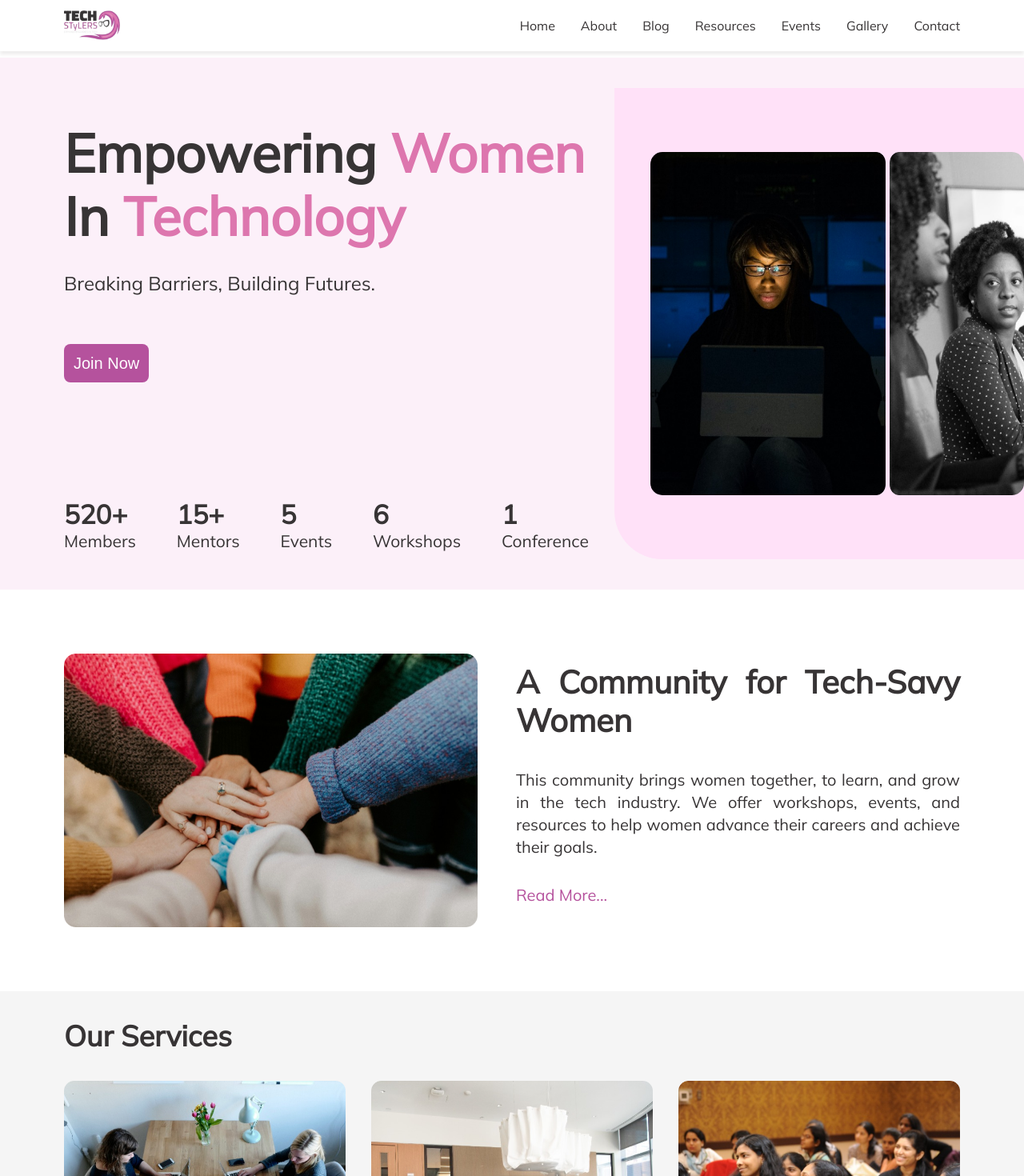
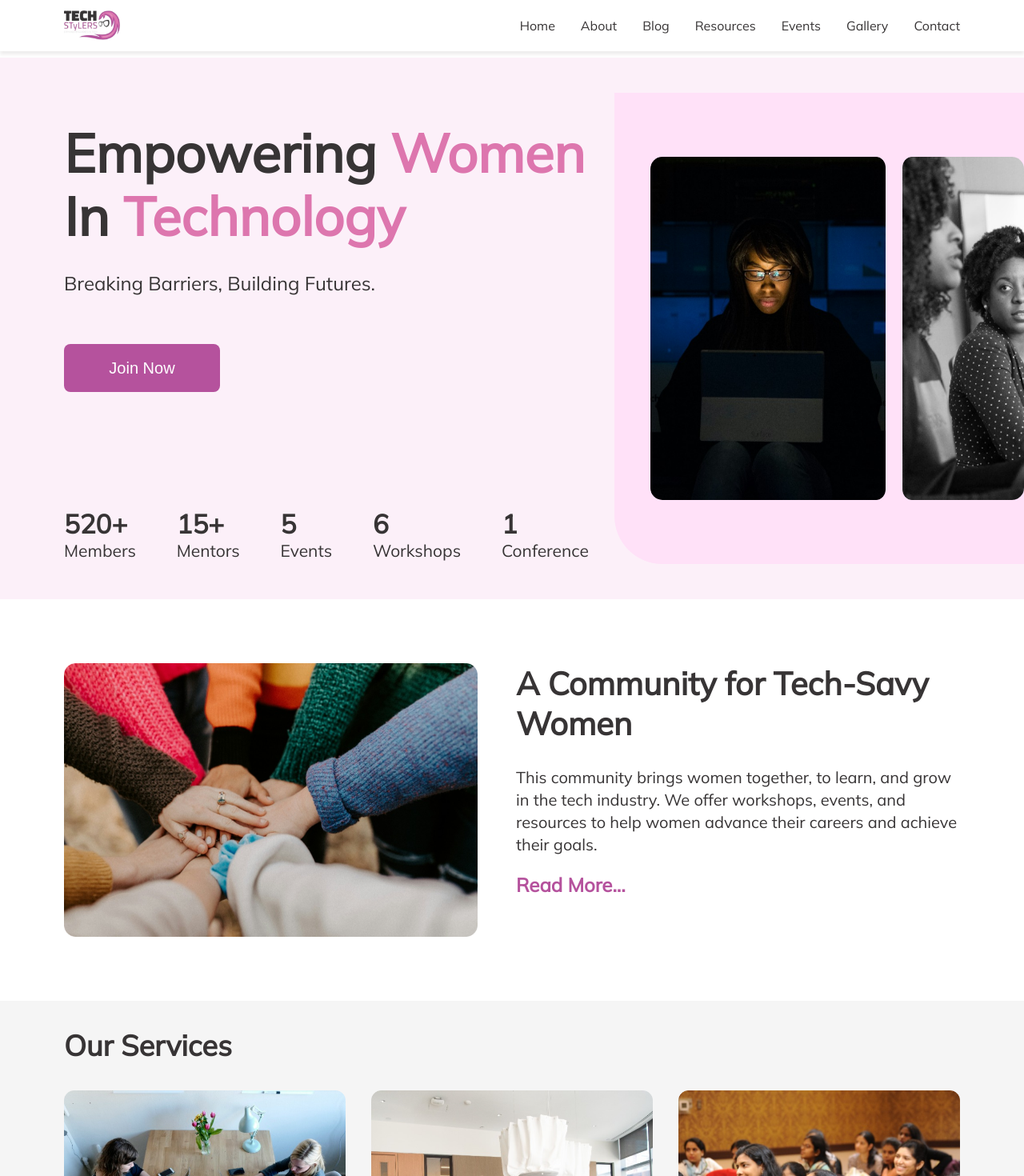
Before and after one commit to SandraDammy/techStylers, a React (Create React App) app: page / in a window 1280 px wide. Shown: the top 1470 px of the page at 80% size. Built offline with nearby package versions, Linux system fonts and the light colour scheme.

Commit message:
[Feat]: Include motion to Benefits and Community section

```diff
--- a/src/Components/Section/Benefits.jsx
+++ b/src/Components/Section/Benefits.jsx
@@ -1,10 +1,36 @@
 import React from "react";
 import style from "../Style/Benefits.module.css";
 import benefits from "../../Assets/Image/Benefits.png";
+import { useState, useEffect, useRef } from "react";
 
 const Benefits = () => {
+  const [isActive, setIsActive] = useState(false)
+  const containerRef = useRef(null);
+
+  useEffect(() => {
+    const current = containerRef.current
+    const observer = new IntersectionObserver(
+      (entries) => {
+        if (entries[0].isIntersecting) {
+          setIsActive(true);
+        }
+      },
+      { threshold: 0.8 } // Optional: Observe when 80% of the element is visible
+    );
+
+    if (current) {
+      observer.observe(current);
+    }
+
+    return () => {
+      if (current) {
+        observer.unobserve(current);
+      }
+    };
+  }, []);
+
   return (
-    <div className={style.container}>
+    <div className={style.container} ref={containerRef}>
       <div className={style.title}>
         <div className={style.hr}></div>
         <p>Benefits</p>
@@ -31,7 +57,7 @@ const Benefits = () => {
           </div>
         </div>
         <div className={style.imgContainer}>
-          <img src={benefits} alt="" />
+          <img src={benefits} alt="" className={isActive ? style.active : ''} />
         </div>
       </div>
     </div>
--- a/src/Components/Section/Community.jsx
+++ b/src/Components/Section/Community.jsx
@@ -1,22 +1,54 @@
 import React from "react";
 import style from "../Style/Community.module.css";
 import image from "../../Assets/Image/About us image.png"
+import { useState, useEffect, useRef } from "react";
 
 const Community = () => {
+  const [isActive, setIsActive] = useState(false);
+  const containerRef = useRef(null);
+
+  useEffect(() => {
+    const current = containerRef.current
+    const observer = new IntersectionObserver(
+      (entries) => {
+        if (entries[0].isIntersecting) {
+          setIsActive(true);
+        }
+      },
+      { threshold: 0.8 } // Optional: Observe when 80% of the element is visible
+    );
+
+    if (current) {
+      observer.observe(current);
+    }
+
+    return () => {
+      if (current) {
+        observer.unobserve(current);
+      }
+    };
+  }, []);
+
+
+  // useEffect(() => {
+  //   setTimeout(() => {
+  //     setIsActive(true);
+  //   }, 200);
+  // }, [])
   return (
-    <div className={style.container}>
+    <div className={style.container} ref={containerRef}>
       <div className={style.imgContainer}>
-        <img src={image} alt="" className={style.logo} />
+        <img src={image} alt="" className={`${style.logo} ${isActive ? style.active : ''}`} />
       </div>
       <div className={style.textContainer}>
-        <h1>A Community for Tech-Savy Women </h1>
-        <p>
+        <h1 className={isActive ? style.active : ''}>A Community for Tech-Savy Women </h1>
+        <p className={isActive ? style.active : ''}>
           This community brings women together, to learn, and grow in the tech
           industry. We offer workshops, events, and resources to help women
           advance their careers and achieve their goals.
         </p>
-        <div>
-          <p className={style.readme}>Read More...</p>
+        <div className={style.readme}>
+          <p className={`${isActive ? style.active : ''}`}>Read More...</p>
         </div>
       </div>
     </div>
--- a/src/Components/Style/Article.module.css
+++ b/src/Components/Style/Article.module.css
@@ -15,7 +15,7 @@
     display: flex;
     justify-content: space-between;
     align-items: center;
-    gap: 0.5em;
+    gap: 2em;
 }
 .articleContainer {
     display: grid;
--- a/src/Components/Style/Benefits.module.css
+++ b/src/Components/Style/Benefits.module.css
@@ -70,7 +70,14 @@
 
 .imgContainer img {
     max-width: 396.76px;
+    transform: translateX(100%);
+    transition: transform 1s ease-out;
 }
+
+.imgContainer img.active {
+    transform: translateX(0);
+}
+
 @media (max-width: 968px){
     .imgContainer, .imgContainer img{
         display:none;
--- a/src/Components/Style/Button.module.css
+++ b/src/Components/Style/Button.module.css
@@ -14,6 +14,8 @@
     font-weight: 500;
     line-height: 24px;
     cursor: pointer;
+    width: 195px;
+    height: 60px;
 }
 
 .btnPry:hover {
@@ -57,7 +59,7 @@
     border-radius: 6px;
     transition: 0.4s;
     font-size: 20px;
-    font-weight: 600;
+    font-weight: 500;
     line-height: 25px;
     cursor: pointer;
 }
@@ -79,9 +81,10 @@
     border-radius: 6px;
     transition: 0.4s;
     font-size: 20px;
-    font-weight: 600;
+    font-weight: 500;
     line-height: 25px;
     cursor: pointer;
+    width: fit-content
 }
 
 .btnOutline {
--- a/src/Components/Style/Community.module.css
+++ b/src/Components/Style/Community.module.css
@@ -1,7 +1,7 @@
 /* Community.module.css */
 .container {
     display: flex;
-    align-items: center;
+    /* align-items: center; */
     padding: 5rem 5rem;
     justify-content: space-between;
     gap: 3rem;
@@ -16,6 +16,12 @@
 
 .imgContainer img {
     width: 517px;
+    transform: translateX(-100%); /* Start off-screen to the left */
+    transition: transform 1s ease-out;
+}
+
+.imgContainer img.active {
+    transform: translateX(0); /* Slide into position */
 }
 
 .logo {
@@ -28,33 +34,52 @@
     flex: 1;
     flex-direction: column;
     color: var(TS-Black);
-    text-align: justify;
-    gap: 2rem;
+    gap: 1.5rem;
 }
 
 .textContainer h1 {
     font-size: 24px;
     margin-bottom: 5px;
     font-size: 40px;
-    font-weight: 700;
-    line-height: 48px;
+    font-weight: bolder;
+    transform: translateY(-100%); /* Start above its position */
+    /* line-height: 48px; */
+    transition: all 0.8s ease-in;
+}
+
+.textContainer h1.active {
+    transform: translateX(0) translateY(0); /* Move into position */
+    opacity: 1;
 }
 
 .textContainer p {
     font-size: 20px;
     font-weight: 500;
     line-height: 28px;
+    transform: translateX(100%); /* Start from the right */
+    transition: all 0.8s ease-in;
 }
 
-.textContainer div:last-child {
+.textContainer p.active {
+    transform: translateX(0); /* Move into position */
+    opacity: 1;
+}
+
+.readme p {
     font-size: 24px;
     font-weight: 600;
     line-height: 24px;
     margin-bottom: 1rem;
     color: var(--primary-color);
+    transform: translateY(100%); /*Start below its position*/
+    transition: all 0.8s ease-in;
+}
 
+.readme p.active {
+    transform: translateX(0) translateY(0); /* Move into position */
+    opacity: 1;
+}
 
-}
 @media(max-width:968px){
     .container{
         flex-direction: column;
--- a/src/Components/Style/landingPage.module.css
+++ b/src/Components/Style/landingPage.module.css
@@ -61,7 +61,7 @@ span {
   max-width: 100%;
   border-radius: 15px;
   display: flex;
-  gap: 0.3em;
+  gap: 1.3rem;
   overflow: hidden;
 }
 
```
